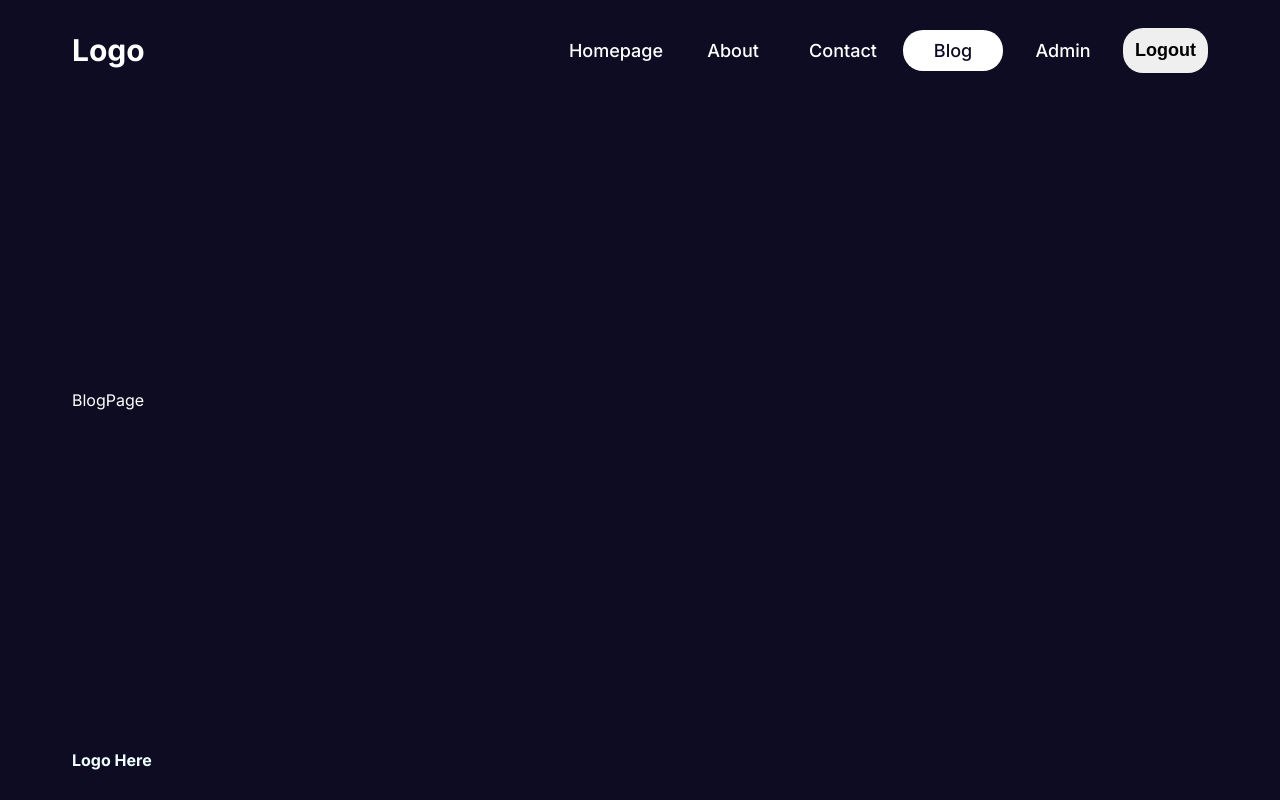
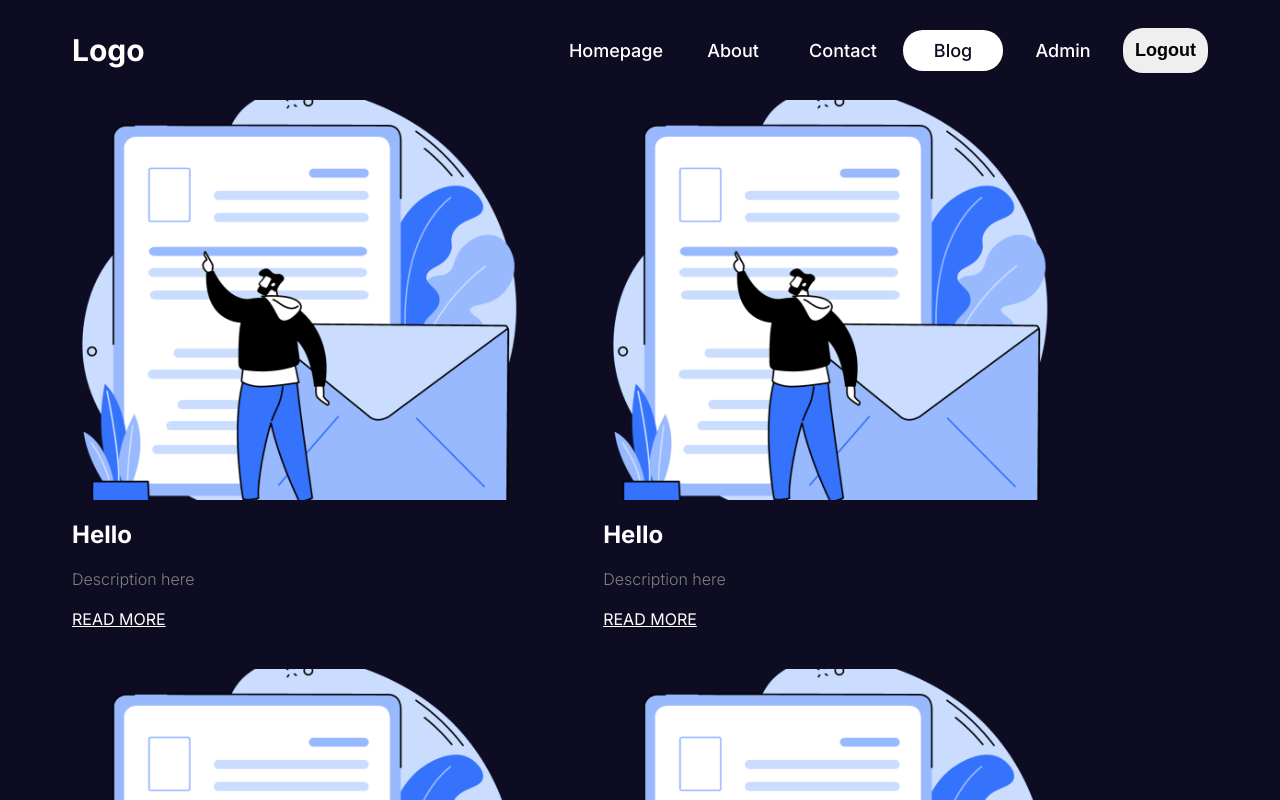
Before and after one commit to msalerno93/nextblog, a Next.js app: page /blog in a window 1280 px wide. Shown: the top 800 px of the page. Built offline with nearby package versions, Linux system fonts and the light colour scheme.

Commit message:
blog and contact page designs complete

```diff
--- /dev/null
+++ b/src/app/blog/[slug]/singlePost.module.css
@@ -0,0 +1,55 @@
+.container {
+    display: flex;
+    gap: 100px;
+  }
+
+  .imgContainer {
+    flex: 1;
+    position: relative;
+    height: calc(100vh - 200px);
+  }
+
+  .img{
+    object-fit: cover;
+  }
+
+  .textContainer {
+    flex: 2;
+    display: flex;
+    flex-direction: column;
+    gap: 50px;
+  }
+
+  .title{
+    font-size: 64px;
+  }
+
+  .detail{
+    display: flex;
+    gap: 20px;
+  }
+
+  .detailText{
+    display: flex;
+    flex-direction: column;
+    gap: 10px;
+  }
+
+  .detailTitle{
+    color: gray;
+    font-weight: bold;
+  }
+
+  .detailValue{
+    font-weight: 500;
+  }
+
+  .content{
+    font-size: 20px;
+  }
+
+  @media (max-width:768px){
+    .imgContainer{
+      display: none;
+    }
+  }
--- /dev/null
+++ b/src/app/blog/blog.module.css
@@ -0,0 +1,21 @@
+.container {
+    display: flex;
+    flex-wrap: wrap;
+    gap: 20px;
+  }
+
+  .post {
+    width: 30%;
+  }
+
+  @media screen and (max-width: 1280px) {
+    .post {
+      width: 45%;
+    }
+  }
+
+  @media screen and (max-width: 768px) {
+    .post {
+      width: 100%;
+    }
+  }
--- a/src/app/blog/page.jsx
+++ b/src/app/blog/page.jsx
@@ -1,9 +1,45 @@
-import React from 'react'
+import PostCard from "@/components/postCard/postCard";
+import styles from "./blog.module.css";
 
-const BlogPage = () => {
+// FETCH DATA WITH AN API
+// const getData = async () => {
+//   const res = await fetch("http://localhost:3000/api/blog", {next:{revalidate:3600}});
+
+//   if (!res.ok) {
+//     throw new Error("Something went wrong");
+//   }
+
+//   return res.json();
+// };
+
+const BlogPage = async () => {
+  // FETCH DATA WITH AN API
+  // const posts = await getData();
+
+  // FETCH DATA WITHOUT AN API
+  // const posts = await getPosts();
+
   return (
-    <div>BlogPage</div>
-  )
-}
+    <div className={styles.container}>
+      {/* {posts.map((post) => (
+        <div className={styles.post} key={post.id}>
+          <PostCard post={post} /> */}
+      {/* </div>
+      ))} */}
+      <div className={styles.post}>
+        <PostCard />
+      </div>
+      <div className={styles.post}>
+        <PostCard />
+      </div>
+      <div className={styles.post}>
+        <PostCard />
+      </div>
+      <div className={styles.post}>
+        <PostCard />
+      </div>
+    </div>
+  );
+};
 
-export default BlogPage
+export default BlogPage;
--- a/src/app/contact/page.jsx
+++ b/src/app/contact/page.jsx
@@ -25,7 +25,7 @@ const ContactPage = () => {
         {/* <HydrationTestNoSSR/> */}
         {/* <div suppressHydrationWarning>{a}</div> */}
         <form action="" className={styles.form}>
-          <input type="text" placeholder="Name and Surname" />
+          <input type="text" placeholder="Full Name" />
           <input type="text" placeholder="Email Address" />
           <input type="text" placeholder="Phone Number (Optional)" />
           <textarea
--- /dev/null
+++ b/src/components/postCard/PostCard.jsx
@@ -0,0 +1,24 @@
+import Image from "next/image"
+import styles from "./postCard.module.css"
+import Link from "next/link"
+
+
+const PostCard = () => {
+  return (
+    <div className={styles.container}>
+      <div className={styles.top}>
+        <div className={styles.imgContainer}>
+          <Image src="/contact.png" alt="" fill className={styles.img}/>
+        </div>
+        <span className={styles.date}></span>
+      </div>
+      <div className={styles.bottom}>
+        <h1 className={styles.title}>Hello</h1>
+        <p className={styles.desc}>Description here</p>
+        <Link href="/" className={styles.link}>READ MORE</Link>
+      </div>
+    </div>
+  )
+}
+
+export default PostCard
--- /dev/null
+++ b/src/components/postCard/postCard.module.css
@@ -0,0 +1,43 @@
+.container{
+    display: flex;
+    flex-direction: column;
+    gap: 20px;
+    margin-bottom: 20px;
+  }
+
+  .top{
+    display: flex;
+  }
+
+  .imgContainer{
+    width: 90%;
+    height: 400px;
+    position: relative;
+  }
+
+  .img{
+    object-fit: cover;
+  }
+
+  .date{
+    font-size: 12px;
+    transform: rotate(270deg);
+    margin: auto;
+  }
+
+  .title{
+    width: 90%;
+    font-size: 24px;
+    margin-bottom: 20px;
+  }
+
+  .desc{
+    width: 90%;
+    margin-bottom: 20px;
+    font-weight: 300;
+    color: gray;
+  }
+
+  .link{
+    text-decoration: underline;
+  }
```
Also changed, not shown: src/app/blog/[slug]/page.jsx (+65 -6 lines).
